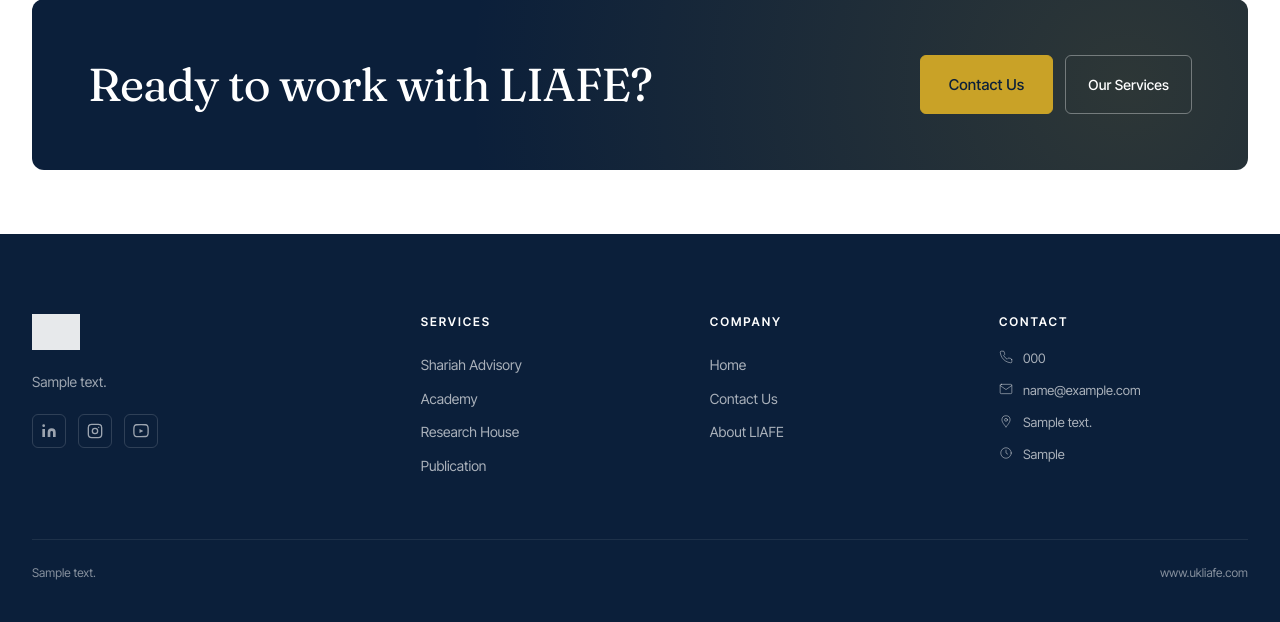
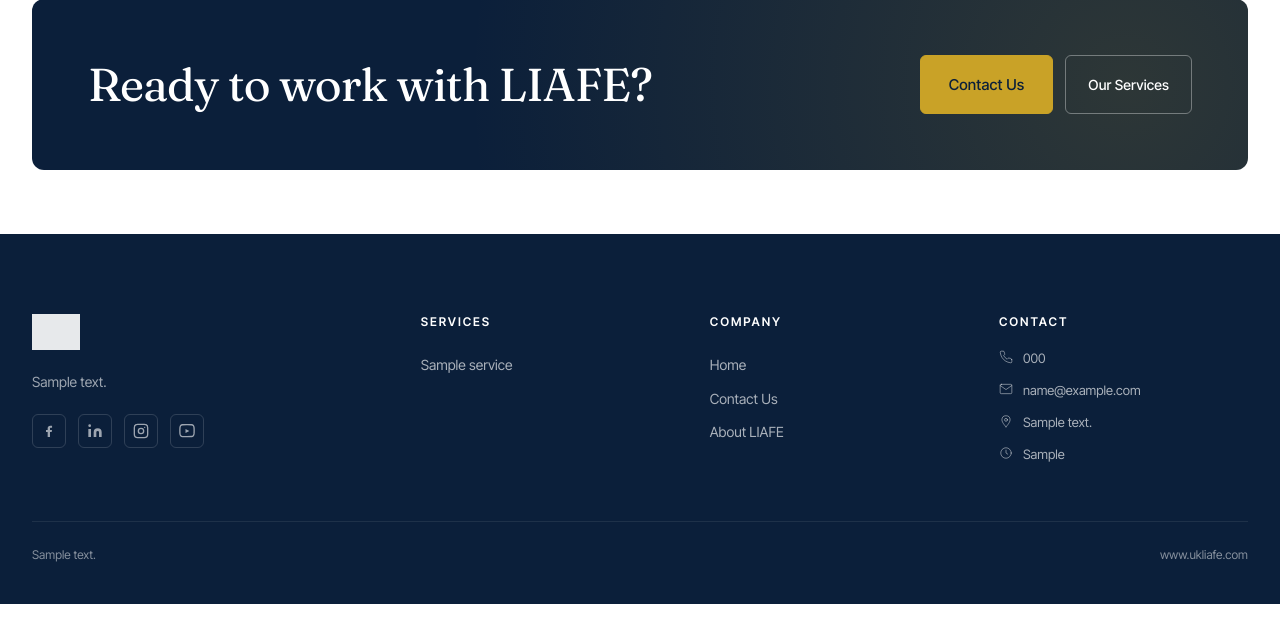
Before and after one commit to Lahsasna1/Liafe-website, a Django app: page / in a window 1280 px wide. Shown: the part 3894-4516 px from the top of the page. Run offline with Django 5.2, Linux system fonts and the light colour scheme; data comes from the database, SQL or seed files in the repository; tables that the repository leaves empty hold one stand-in row (values such as "Sample post"); grey boxes marked "Sample" are stand-in pictures; some libraries are stand-ins or nearby versions.

Commit message:
Wire header/footer navigation to the existing Service data
Header dropdown and footer Services column hardcoded 4 blocks that
duplicated Service.title/menu_title/short_description instead of
using them, so renaming a service in the dashboard never showed up
in navigation. Now both loop over the active Service queryset.

Adds Service.nav_subtitle for a dropdown-sized subtitle (falls back
to a truncated short_description), a nav_services context processor
entry (header/footer render on every page via base.html, not from
individual views), and fixes shariah.html's fragile title-matched
icon selection to use the already-correct ServiceFeature.icon_class
instead. Also adds the missing Facebook icon in the footer — the
site already had a facebook_url field with no UI rendering it.

First step of making the whole site's navigation/button text
dashboard-editable end to end.

Co-Authored-By: Claude Sonnet 5 <noreply@anthropic.com>

```diff
--- a/core/context_processors.py
+++ b/core/context_processors.py
@@ -3,8 +3,11 @@ from .models import SiteSetting
 
 def site_settings(request):
     from pages.models import NavigationMenuItem
+    from services.models import Service
     nav_items = NavigationMenuItem.objects.filter(is_active=True).select_related('page')
+    nav_services = Service.objects.filter(is_active=True).order_by('order')
     return {
-        'site':      SiteSetting.load(),
-        'nav_items': nav_items,
+        'site':         SiteSetting.load(),
+        'nav_items':    nav_items,
+        'nav_services': nav_services,
     }
--- a/services/models.py
+++ b/services/models.py
@@ -8,6 +8,8 @@ class Service(models.Model):
     key               = models.SlugField(max_length=64, unique=True, null=True, blank=True, editable=False,
                                           help_text="Internal routing identifier, fixed at creation. Not shown in the dashboard.")
     menu_title        = models.CharField(max_length=120, blank=True)
+    nav_subtitle      = models.CharField(max_length=150, blank=True,
+                                          help_text="Short line shown in the header dropdown / footer. Leave blank to reuse the short description.")
     icon_class        = models.CharField(max_length=64, blank=True, help_text="e.g. 'Shariah', 'Academy'")
     short_description = models.CharField(max_length=400)
     full_description  = RichTextField(blank=True)
--- a/templates/dashboard/service_form.html
+++ b/templates/dashboard/service_form.html
@@ -42,6 +42,11 @@
           <label class="form-label">Menu Title</label>
           {{ form.menu_title }}
           <div class="form-hint">Short label shown in the nav dropdown.</div>
+        </div>
+        <div class="form-field">
+          <label class="form-label">Nav Dropdown Subtitle</label>
+          {{ form.nav_subtitle }}
+          <div class="form-hint">Short line shown under the title in the header dropdown / footer. Leave blank to reuse the short description.</div>
         </div>
         <div class="form-field form-full">
           <label class="form-label">Short Description <span class="required">*</span></label>
--- a/templates/partials/footer.html
+++ b/templates/partials/footer.html
@@ -27,6 +27,11 @@
         </p>
         <!-- Social -->
         <div style="display:flex;gap:12px;margin-top:20px;">
+          {% if site.facebook_url %}
+          <a href="{{ site.facebook_url }}" target="_blank" rel="noopener" style="display:inline-flex;width:34px;height:34px;align-items:center;justify-content:center;border:1px solid rgba(255,255,255,.15);border-radius:6px;color:rgba(255,255,255,.6);transition:color .2s,border-color .2s;">
+            <svg width="16" height="16" viewBox="0 0 24 24" fill="currentColor"><path d="M13.5 21v-7.5h2.5l.5-3h-3V8.5c0-.9.2-1.5 1.5-1.5h1.6V4.3C15.8 4.2 14.9 4 13.8 4c-2.2 0-3.8 1.4-3.8 3.9V10.5H7.5v3H10V21h3.5z"/></svg>
+          </a>
+          {% endif %}
           {% if site.linkedin_url %}
           <a href="{{ site.linkedin_url }}" target="_blank" rel="noopener" style="display:inline-flex;width:34px;height:34px;align-items:center;justify-content:center;border:1px solid rgba(255,255,255,.15);border-radius:6px;color:rgba(255,255,255,.6);transition:color .2s,border-color .2s;">
             <svg width="16" height="16" viewBox="0 0 24 24" fill="currentColor"><path d="M16 8a6 6 0 016 6v7h-4v-7a2 2 0 00-2-2 2 2 0 00-2 2v7h-4v-7a6 6 0 016-6zM2 9h4v12H2z"/><circle cx="4" cy="4" r="2"/></svg>
@@ -48,10 +53,9 @@
       <!-- Services -->
       <div>
         <h4>Services</h4>
-        <a href="{% url 'shariah' %}">Shariah Advisory</a>
-        <a href="{% url 'academy' %}">Academy</a>
-        <a href="{% url 'research' %}">Research House</a>
-        <a href="{% url 'publication' %}">Publication</a>
+        {% for svc in nav_services %}
+        <a href="{{ svc.get_absolute_url }}">{{ svc.menu_title|default:svc.title }}</a>
+        {% endfor %}
       </div>
 
       <!-- Company -->
--- a/templates/partials/header.html
+++ b/templates/partials/header.html
@@ -32,22 +32,12 @@
             <svg width="14" height="14" viewBox="0 0 24 24" fill="none" stroke="currentColor" stroke-width="2" stroke-linecap="round"><path d="M6 9l6 6 6-6"/></svg>
           </button>
           <div class="dropdown-menu">
-            <a href="{% url 'shariah' %}" class="dropdown-item">
-              <div class="dd-icon">{% include 'partials/icons.html' with icon="Shariah" size=18 %}</div>
-              <div><div class="dd-title">Shariah Advisory</div><div class="dd-sub">Compliance, structuring & Shariah audit</div></div>
+            {% for svc in nav_services %}
+            <a href="{{ svc.get_absolute_url }}" class="dropdown-item">
+              <div class="dd-icon">{% include 'partials/icons.html' with icon=svc.icon_class size=18 %}</div>
+              <div><div class="dd-title">{{ svc.menu_title|default:svc.title }}</div><div class="dd-sub">{{ svc.nav_subtitle|default:svc.short_description|truncatechars:60 }}</div></div>
             </a>
-            <a href="{% url 'academy' %}" class="dropdown-item">
-              <div class="dd-icon">{% include 'partials/icons.html' with icon="Academy" size=18 %}</div>
-              <div><div class="dd-title">Academy</div><div class="dd-sub">Executive education & professional training</div></div>
-            </a>
-            <a href="{% url 'research' %}" class="dropdown-item">
-              <div class="dd-icon">{% include 'partials/icons.html' with icon="Research" size=18 %}</div>
-              <div><div class="dd-title">Research House</div><div class="dd-sub">R&D in Islamic finance & fintech</div></div>
-            </a>
-            <a href="{% url 'publication' %}" class="dropdown-item">
-              <div class="dd-icon">{% include 'partials/icons.html' with icon="Publication" size=18 %}</div>
-              <div><div class="dd-title">Publication</div><div class="dd-sub">Books, reports & thought leadership</div></div>
-            </a>
+            {% endfor %}
           </div>
         </div>
 
@@ -76,10 +66,9 @@
 <div class="mobile-menu" id="mobile-menu">
   <a href="{% url 'home' %}" class="m-item">Home</a>
   <span class="m-item" style="cursor:default;color:var(--muted);font-size:14px;font-family:var(--font-sans);letter-spacing:.12em;text-transform:uppercase;">Services</span>
-  <a href="{% url 'shariah' %}" class="m-sub">Shariah Advisory</a>
-  <a href="{% url 'academy' %}" class="m-sub">Academy</a>
-  <a href="{% url 'research' %}" class="m-sub">Research House</a>
-  <a href="{% url 'publication' %}" class="m-sub">Publication</a>
+  {% for svc in nav_services %}
+  <a href="{{ svc.get_absolute_url }}" class="m-sub">{{ svc.menu_title|default:svc.title }}</a>
+  {% endfor %}
   <a href="{% url 'contact' %}" class="m-item">Contact Us</a>
   {% for item in nav_items %}
   <a href="{{ item.get_url }}" class="m-item" {% if item.open_in_new_tab %}target="_blank" rel="noopener"{% endif %}>{{ item.label }}</a>
```
Also changed, not shown: templates/pages/shariah.html (+1 -19 lines), services/migrations/0003_service_nav_subtitle.py (added).
